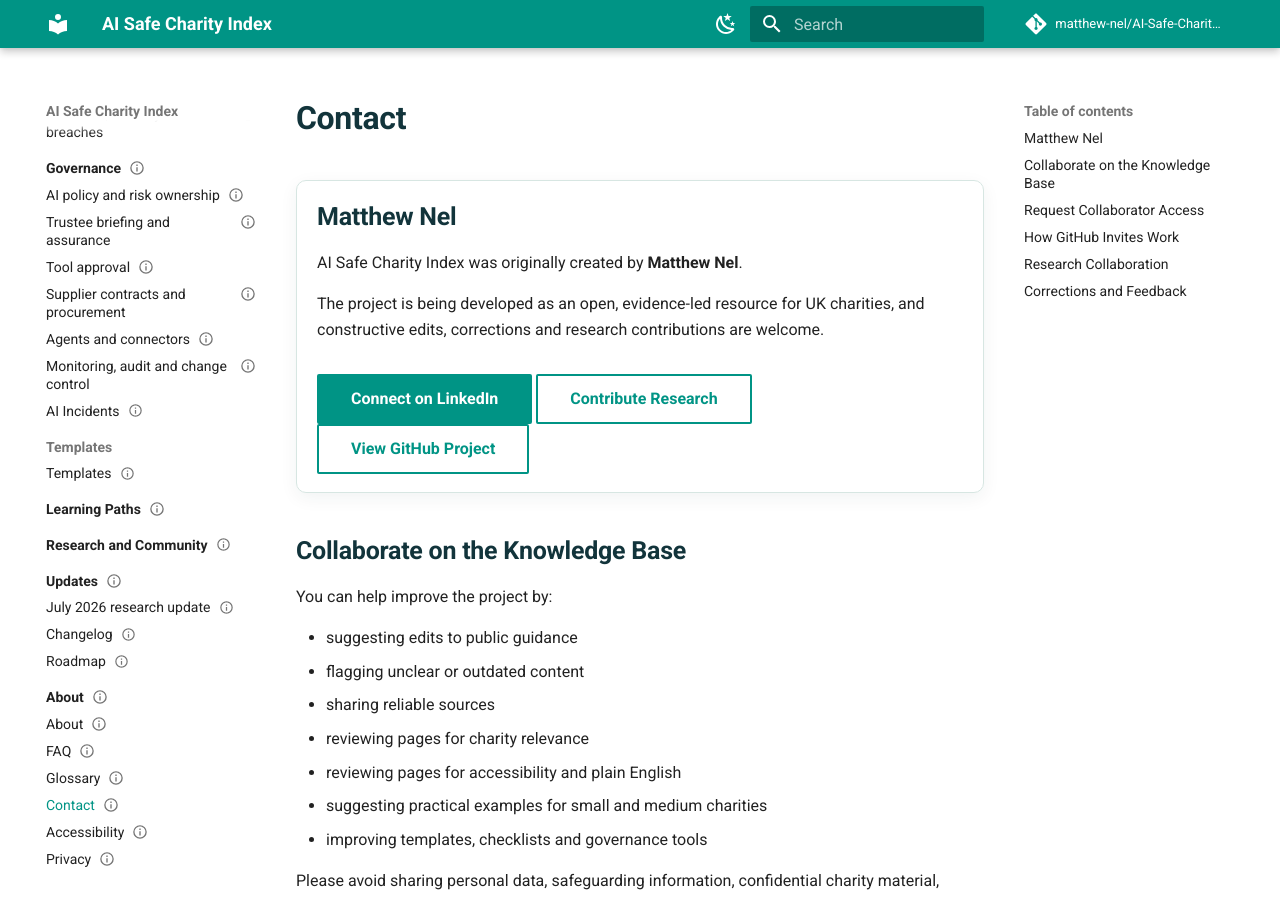
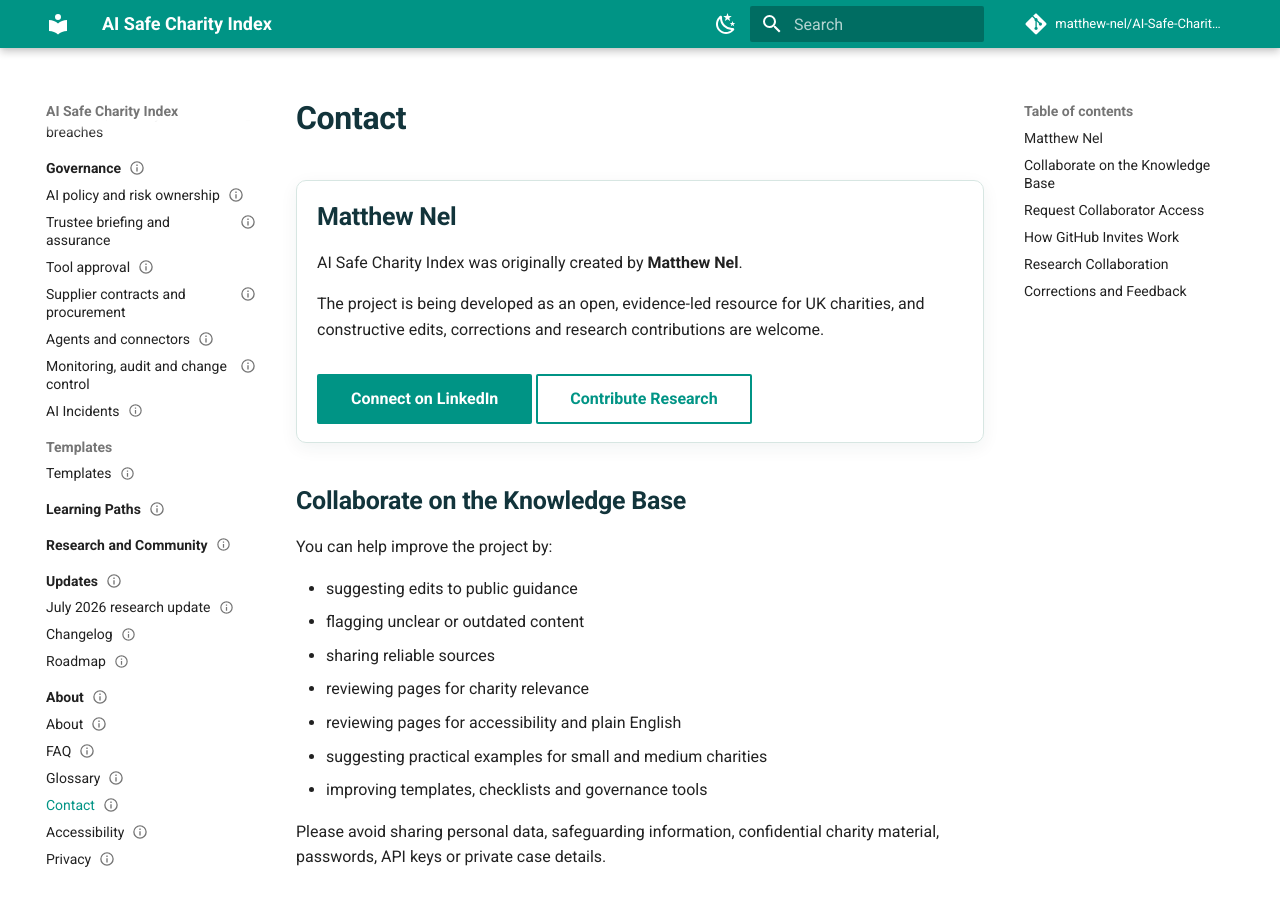
Before and after one commit to matthew-nel/AI-Safe-Charity-Index, an MkDocs documentation site: the page built from docs/about/contact.md, in a window 1280 px wide and 900 px high. Built offline with MkDocs 1.6.1 and Material for MkDocs 9.7.7, drawn with Linux system fonts in a browser that asks for light colours; comment, search, counter and statistics services are not loaded.

Commit message:
Remove GitHub project CTA from contact

```diff
--- a/docs/about/contact.md
+++ b/docs/about/contact.md
@@ -32,7 +32,6 @@ The project is being developed as an open, evidence-led resource for UK charitie
 
 [Connect on LinkedIn](https://www.linkedin.com/in/matthewjamesnel/){ .md-button .md-button--primary }
 [Contribute Research](../research-and-community/index.md){ .md-button }
-[View GitHub Project](https://github.com/matthew-nel/AI-Safe-Charity-Index){ .md-button }
 
 </div>
 
```
